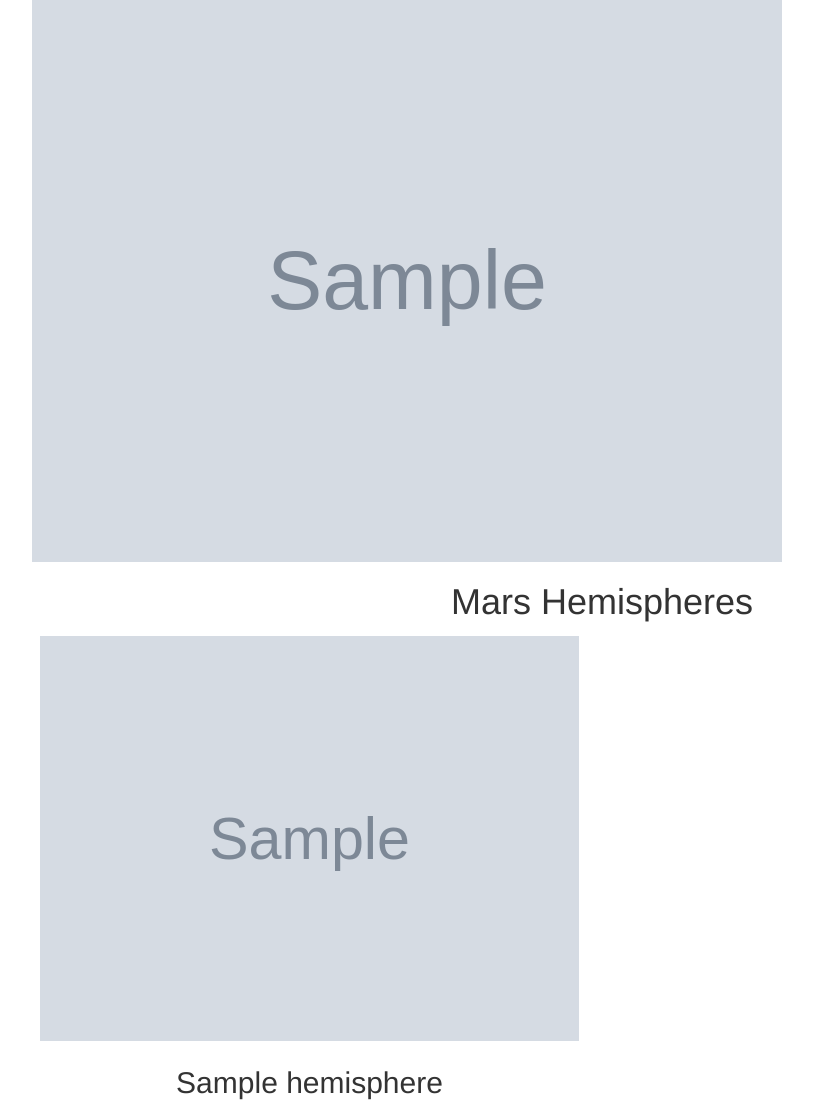
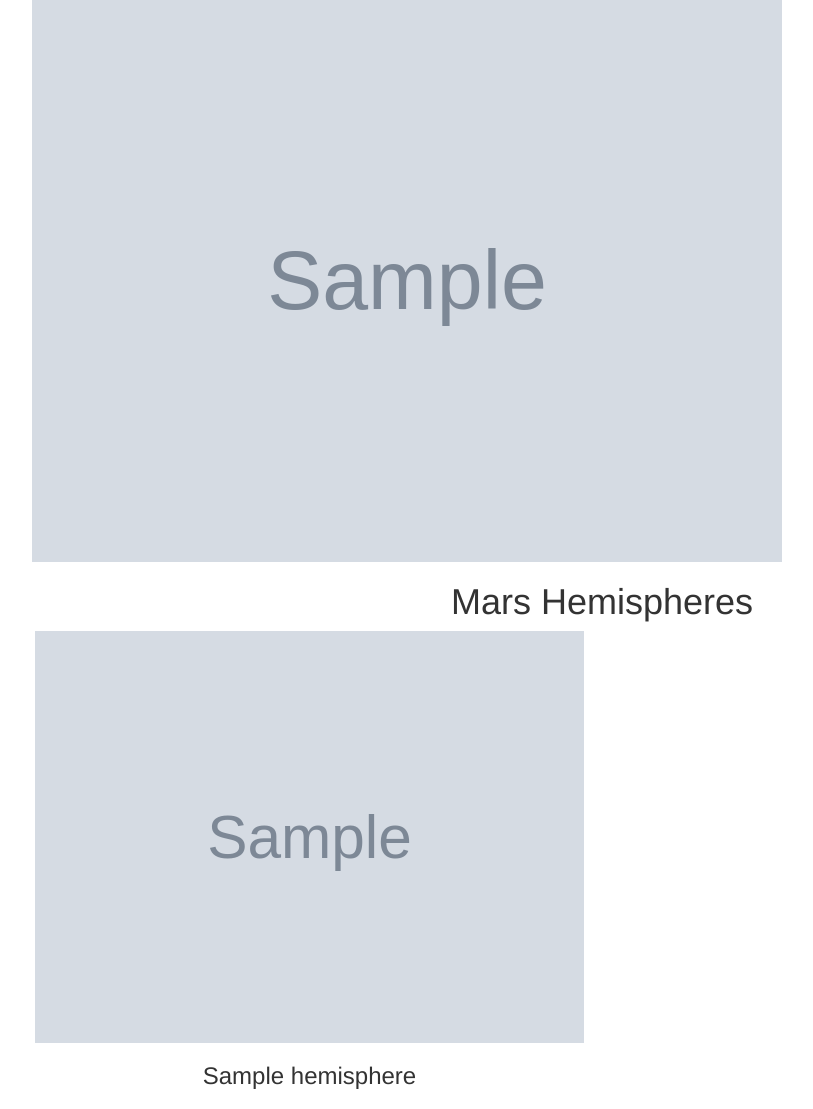
Before and after one commit to emilbello/web-scraping-challenge, a Flask app: page / in a window 1280 px wide. Shown: the part 471-1580 px from the top of the page, without its empty margins (38-851 px from the left). Run offline with Flask 2, Linux system fonts and the light colour scheme; grey boxes marked "Sample" are stand-in pictures; a database or web service that is not in the repository returns one stand-in record (values such as "Sample title"); some libraries are stand-ins or nearby versions.

Commit message:
table format completed

```diff
--- a/scrape_mars.py
+++ b/scrape_mars.py
@@ -75,11 +75,11 @@ def scrape():
     # setting new index
     mars_facts.set_index('Description', inplace=True)
     # getting html table format
-    mars['mars_facts'] = mars_facts.to_html()
+    mars['mars_facts'] = mars_facts.to_html(classes="table table-bordered table-hover table-striped table-sm")
 
     ### Mars Hemispheres ###
 
-# visit the USGS Astrogeology url
+    # visit the USGS Astrogeology url
     url_h = 'https://astrogeology.usgs.gov/search/results?q=hemisphere+enhanced&k1=target&v1=Mars'
     browser.visit(url_h)
     time.sleep(1)
--- a/templates/index.html
+++ b/templates/index.html
@@ -33,7 +33,9 @@
             <div class="col-md-4">
                 <h5 class="font-weight-bold">Mars Facts</h5>
                 <div class="table-responsive">
-                   {{ mars.mars_facts|safe }}
+                    <!-- <table class="table table-bordered table-hover table-striped table-sm"> -->
+                    {{ mars.mars_facts|safe }}
+                    <!-- </table> -->
                 </div>
             </div>
         </div>
@@ -45,10 +47,10 @@
             </div>
             {% for i in mars.hemisphere %}
             <div class="col-md-6">
-                <div class="card" style="border: black;">
-                    <img class="card-img-top" src={{ i.img_url }} width=99% style="padding: 5px; border: black;" alt={{ i.name }}>
+                <div class="card border">
+                    <img class="card-img-top" src={{ i.img_url }} width=99% alt={{ i.name }}>
                     <div class="card-body">
-                        <h2 class="card-title">{{ i.name }}</h2>
+                        <h3 class="card-title">{{ i.name }}</h3>
                     </div>
                 </div>
             </div>
```
